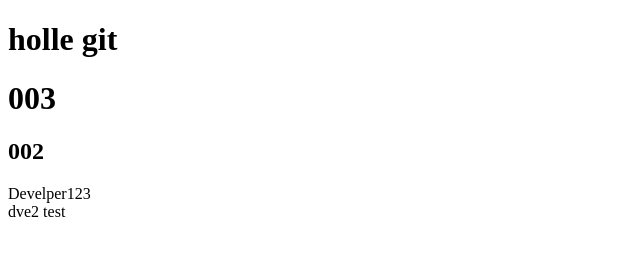
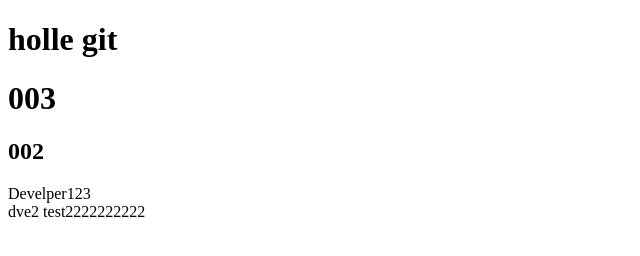
Before and after one commit to snine192/appedu-git, a plain HTML site: page index.html in a window 1280 px wide. Shown: the whole page, without its empty margins (0-640 px from the left). Drawn offline with Linux system fonts and the light colour scheme.

Commit message:
dve_2test

```diff
--- a/index.html
+++ b/index.html
@@ -15,7 +15,7 @@
         <h2>002</h2>
     </div>
     <div>Develper123</div>
-    <div>dve2 test</div>
+    <div>dve2 test2222222222</div>
     <script>
 
     </script>
```
